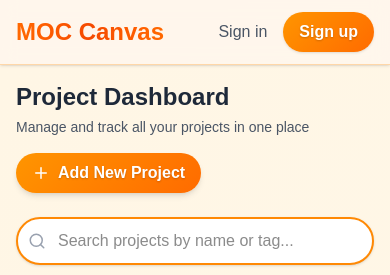
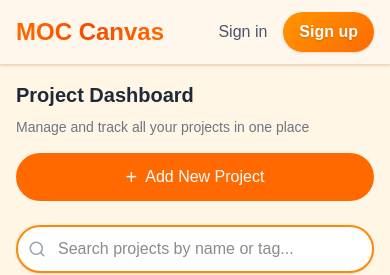
Before and after one commit to jwald3/moc_canvas_next, a Next.js app: page /projects in a window 390 px wide. Shown: the top 275 px of the page. Built offline with nearby package versions, Linux system fonts and the light colour scheme; no server answers.

Commit message:
updated mobile view for project dashboard header

```diff
--- a/src/app/projects/page.tsx
+++ b/src/app/projects/page.tsx
@@ -19,8 +19,8 @@ export default function ProjectsPage() {
 
     return (
         <ProjectProvider router={router}>
-            <div className="min-h-screen bg-theme-gradient p-4 sm:p-6">
-                <div className="max-w-7xl mx-auto">
+            <div className="min-h-screen bg-theme-gradient">
+                <div className="max-w-7xl mx-auto px-4 sm:px-6 py-4 sm:py-6">
                     <ProjectDashboardHeader handleCreateProject={() => {}} />
                     <ProjectDashboardControls />
                     <MyProjects />
--- a/src/components/projectsDashboard/projectDashboardHeader.tsx
+++ b/src/components/projectsDashboard/projectDashboardHeader.tsx
@@ -9,20 +9,20 @@ const ProjectDashboardHeader = ({
     handleCreateProject,
 }: ProjectDashboardHeaderProps) => {
     return (
-        <div className="flex flex-col sm:flex-row justify-between items-start sm:items-center mb-6">
-            <div>
-                <h1 className="text-2xl font-bold text-gray-800 mb-1">
+        <div className="flex flex-col sm:flex-row justify-between items-start sm:items-center gap-4 sm:gap-6 mb-6">
+            <div className="w-full sm:w-auto">
+                <h1 className="text-xl sm:text-2xl font-bold text-gray-800 mb-2">
                     Project Dashboard
                 </h1>
-                <p className="text-sm text-gray-600">
+                <p className="text-sm text-gray-600/80">
                     Manage and track all your projects in one place
                 </p>
             </div>
             <button
-                className="mt-4 sm:mt-0 bg-card-gradient hover-gradient text-white px-4 py-2 rounded-full flex items-center transition-all shadow-md hover:shadow-lg font-semibold text-shadow"
+                className="w-full sm:w-auto bg-orange-500 hover:bg-orange-600 text-white px-6 py-2.5 rounded-full flex items-center justify-center transition-colors font-medium"
                 onClick={handleCreateProject}
             >
-                <Plus size={18} className="mr-2" />
+                <span className="text-xl font-normal mr-2">+</span>
                 Add New Project
             </button>
         </div>
```
